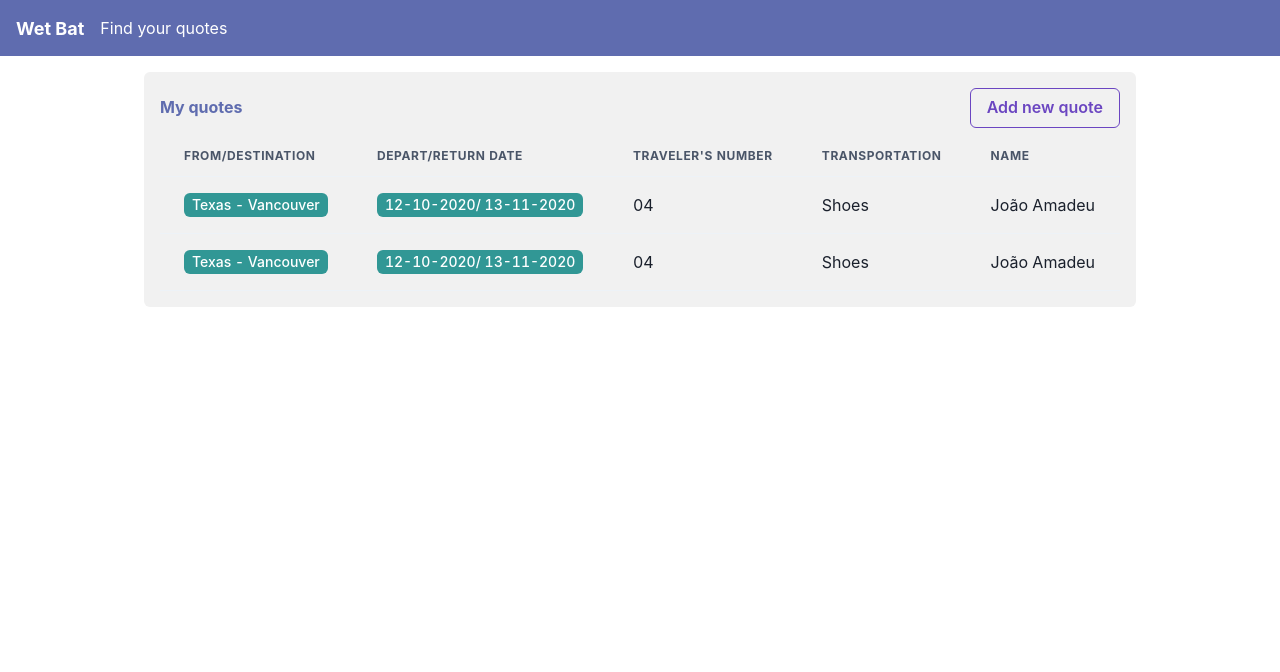
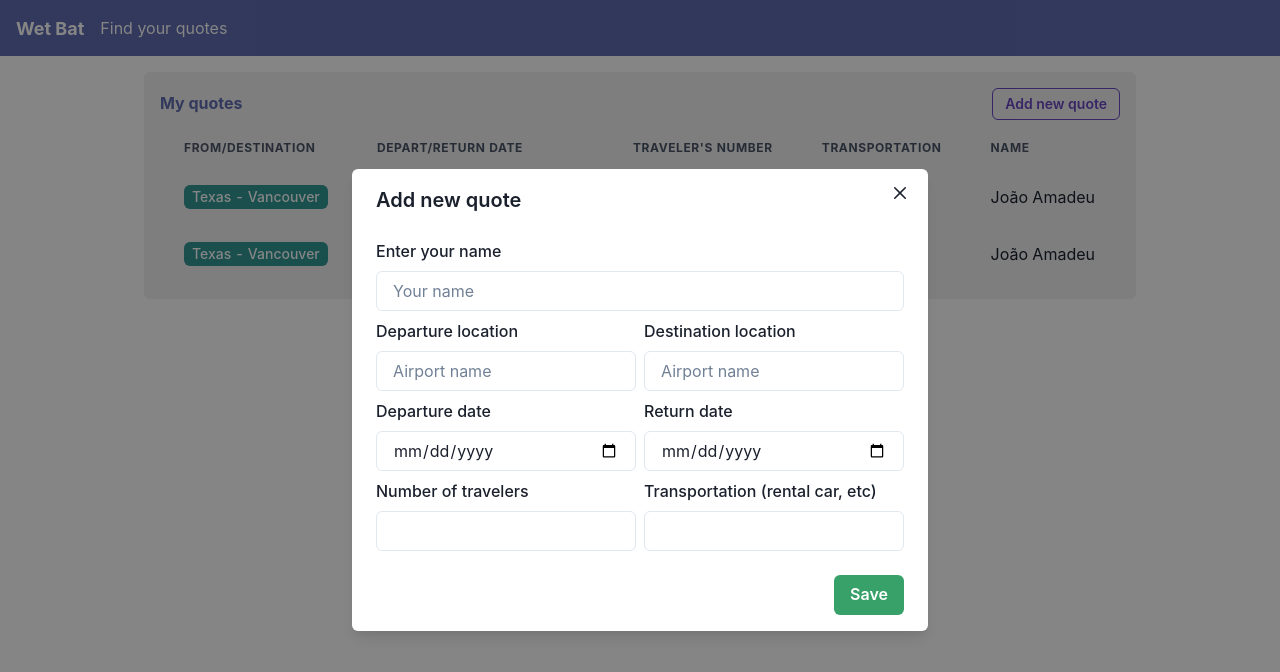
Before and after one commit to jmamadeu/wetbat-travel-front-end, a React (Vite) app: page / in a window 1280 px wide. Both pictures are taken after a click on the button "Add new quote". Shown: the top 672 px of the page. Built offline with nearby package versions, Linux system fonts and the light colour scheme.

Commit message:
chore: add modal for saving quotes

```diff
--- a/src/App.tsx
+++ b/src/App.tsx
@@ -1,98 +1,8 @@
-import {
-  Box,
-  Button,
-  Container,
-  Flex,
-  Heading,
-  Stack,
-  Table,
-  TableContainer,
-  Tag,
-  Tbody,
-  Td,
-  Text,
-  Th,
-  Thead,
-  Tr
-} from "@chakra-ui/react";
+import HomePage from "./pages/home/home";
 
 function App() {
   return (
-    <Box>
-      <Flex
-        background="#5F6CAF"
-        height={14}
-        alignItems="center"
-        gap={4}
-        paddingX={4}
-        color="white"
-      >
-        <Text fontSize="lg" fontWeight="bold">
-          Wet Bat
-        </Text>
-
-        <Text>Find your quotes</Text>
-      </Flex>
-
-      <Container mt={4} maxW="container.lg">
-        <Stack bg="#f1f1f1" p={4} borderRadius="md">
-          <Flex justifyContent="space-between" alignItems="center">
-            <Heading as="h5" size="sm" color="#5F6CAF">
-              My quotes
-            </Heading>
-            <Button colorScheme="purple" variant="outline">
-              Add new quote
-            </Button>
-          </Flex>
-          <TableContainer>
-            <Table variant="simple">
-              <Thead>
-                <Tr>
-                  <Th>From/Destination</Th>
-                  <Th>Depart/Return date</Th>
-                  <Th>Traveler's number</Th>
-                  <Th>Transportation</Th>
-                  <Th>Name</Th>
-                </Tr>
-              </Thead>
-              <Tbody>
-                <Tr>
-                  <Td>
-                    <Tag variant="solid" colorScheme="teal">
-                      Texas - Vancouver
-                    </Tag>
-                  </Td>
-                  <Td>
-                    <Tag variant="solid" colorScheme="teal">
-                      12-10-2020/ 13-11-2020
-                    </Tag>
-                  </Td>
-                  <Td>04</Td>
-                  <Td>Shoes</Td>
-                  <Td>João Amadeu</Td>
-                </Tr>
-
-                <Tr>
-                  <Td>
-                    <Tag variant="solid" colorScheme="teal">
-                      Texas - Vancouver
-                    </Tag>
-                  </Td>
-                  <Td>
-                    <Tag variant="solid" colorScheme="teal">
-                      12-10-2020/ 13-11-2020
-                    </Tag>
-                  </Td>
-                  <Td>04</Td>
-                  <Td>Shoes</Td>
-                  <Td>João Amadeu</Td>
-                </Tr>
-              </Tbody>
-            </Table>
-          </TableContainer>
-        </Stack>
-      </Container>
-    </Box>
+   <HomePage />
   );
 }
 
--- /dev/null
+++ b/src/pages/home/home.tsx
@@ -0,0 +1,175 @@
+import {
+  Box,
+  Button,
+  Container,
+  Flex,
+  FormControl,
+  FormLabel,
+  Heading,
+  Input,
+  Modal,
+  ModalBody,
+  ModalCloseButton,
+  ModalContent,
+  ModalFooter,
+  ModalHeader,
+  ModalOverlay,
+  SimpleGrid,
+  Stack,
+  Table,
+  TableContainer,
+  Tag,
+  Tbody,
+  Td,
+  Text,
+  Th,
+  Thead,
+  Tr,
+  useDisclosure
+} from "@chakra-ui/react";
+
+function HomePage() {
+  const { isOpen, onClose, onOpen } = useDisclosure();
+
+  return (
+    <>
+      <Box>
+        <Flex
+          background="#5F6CAF"
+          height={14}
+          alignItems="center"
+          gap={4}
+          paddingX={4}
+          color="white"
+        >
+          <Text fontSize="lg" fontWeight="bold">
+            Wet Bat
+          </Text>
+
+          <Text>Find your quotes</Text>
+        </Flex>
+
+        <Container mt={4} maxW="container.lg">
+          <Stack bg="#f1f1f1" p={4} borderRadius="md">
+            <Flex justifyContent="space-between" alignItems="center">
+              <Heading as="h5" size="sm" color="#5F6CAF">
+                My quotes
+              </Heading>
+              <Button
+                colorScheme="purple"
+                variant="outline"
+                size="sm"
+                onClick={onOpen}
+              >
+                Add new quote
+              </Button>
+            </Flex>
+            <TableContainer>
+              <Table variant="simple">
+                <Thead>
+                  <Tr>
+                    <Th>From/Destination</Th>
+                    <Th>Depart/Return date</Th>
+                    <Th>Traveler's number</Th>
+                    <Th>Transportation</Th>
+                    <Th>Name</Th>
+                  </Tr>
+                </Thead>
+                <Tbody>
+                  <Tr>
+                    <Td>
+                      <Tag variant="solid" colorScheme="teal">
+                        Texas - Vancouver
+                      </Tag>
+                    </Td>
+                    <Td>
+                      <Tag variant="solid" colorScheme="teal">
+                        12-10-2020/ 13-11-2020
+                      </Tag>
+                    </Td>
+                    <Td>04</Td>
+                    <Td>Shoes</Td>
+                    <Td>João Amadeu</Td>
+                  </Tr>
+
+                  <Tr>
+                    <Td>
+                      <Tag variant="solid" colorScheme="teal">
+                        Texas - Vancouver
+                      </Tag>
+                    </Td>
+                    <Td>
+                      <Tag variant="solid" colorScheme="teal">
+                        12-10-2020/ 13-11-2020
+                      </Tag>
+                    </Td>
+                    <Td>04</Td>
+                    <Td>Shoes</Td>
+                    <Td>João Amadeu</Td>
+                  </Tr>
+                </Tbody>
+              </Table>
+            </TableContainer>
+          </Stack>
+        </Container>
+      </Box>
+
+      <Modal isOpen={isOpen} onClose={onClose} isCentered size="xl">
+        <ModalOverlay />
+        <ModalContent>
+          <ModalHeader>Add new quote</ModalHeader>
+          <ModalCloseButton />
+          <ModalBody>
+            <Stack as="form">
+              <FormControl>
+                <FormLabel>Enter your name </FormLabel>
+                <Input placeholder="Your name" type="text" />
+              </FormControl>
+
+              <SimpleGrid columns={2} gap={2}>
+                <FormControl>
+                  <FormLabel>Departure location</FormLabel>
+                  <Input placeholder="Airport name" type="text" />
+                </FormControl>
+
+                <FormControl>
+                  <FormLabel>Destination location</FormLabel>
+                  <Input placeholder="Airport name" type="text" />
+                </FormControl>
+              </SimpleGrid>
+
+              <SimpleGrid columns={2} gap={2}>
+                <FormControl>
+                  <FormLabel>Departure date</FormLabel>
+                  <Input type="date" />
+                </FormControl>
+
+                <FormControl>
+                  <FormLabel>Return date</FormLabel>
+                  <Input type="date" />
+                </FormControl>
+              </SimpleGrid>
+
+              <SimpleGrid columns={2} gap={2}>
+                <FormControl>
+                  <FormLabel>Number of travelers</FormLabel>
+                  <Input type="number" />
+                </FormControl>
+
+                <FormControl>
+                  <FormLabel>Transportation (rental car, etc)</FormLabel>
+                  <Input type="text" />
+                </FormControl>
+              </SimpleGrid>
+            </Stack>
+          </ModalBody>
+          <ModalFooter>
+            <Button colorScheme='green' color="white">Save</Button>
+          </ModalFooter>
+        </ModalContent>
+      </Modal>
+    </>
+  );
+}
+
+export default HomePage;
```
